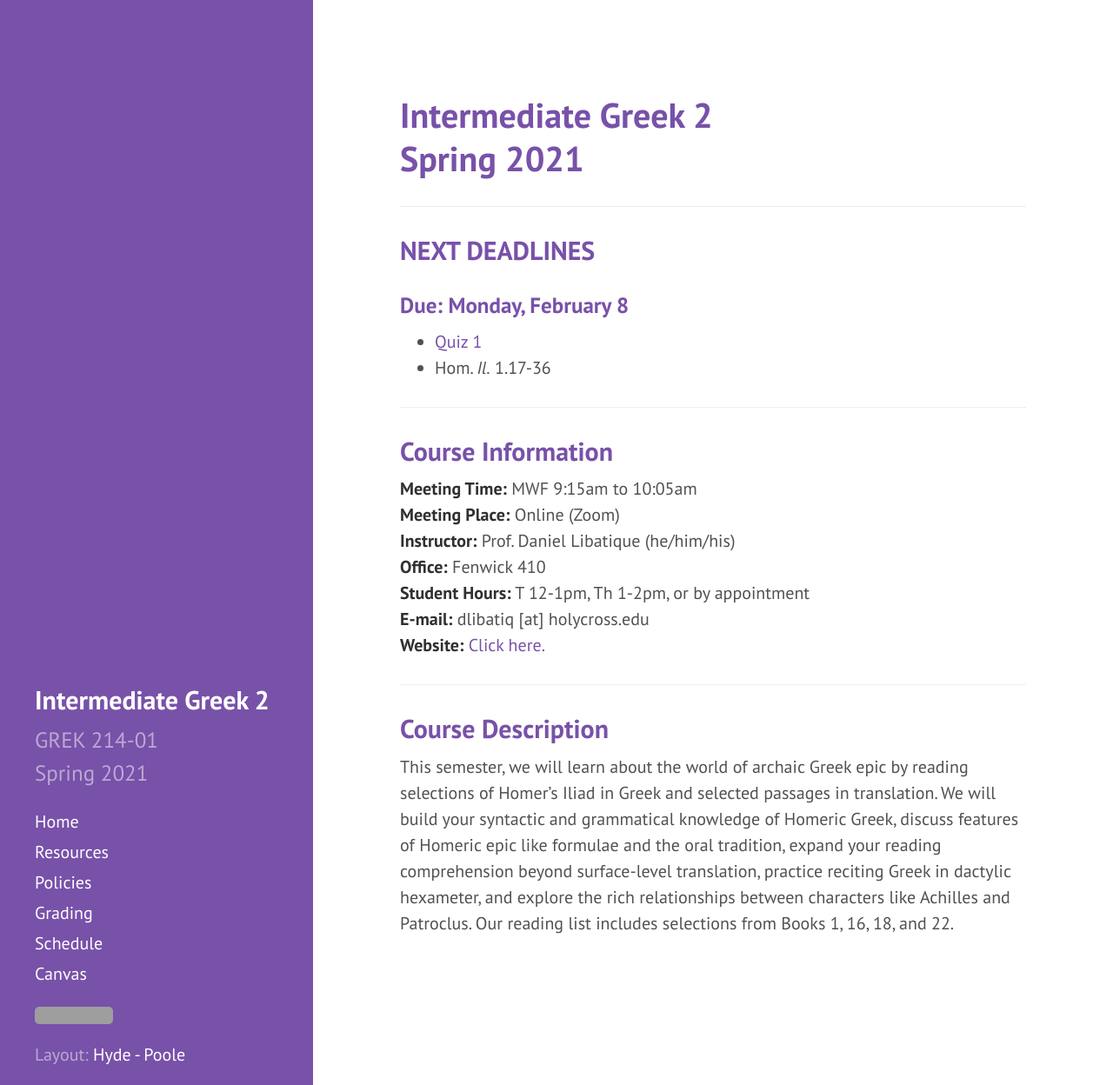
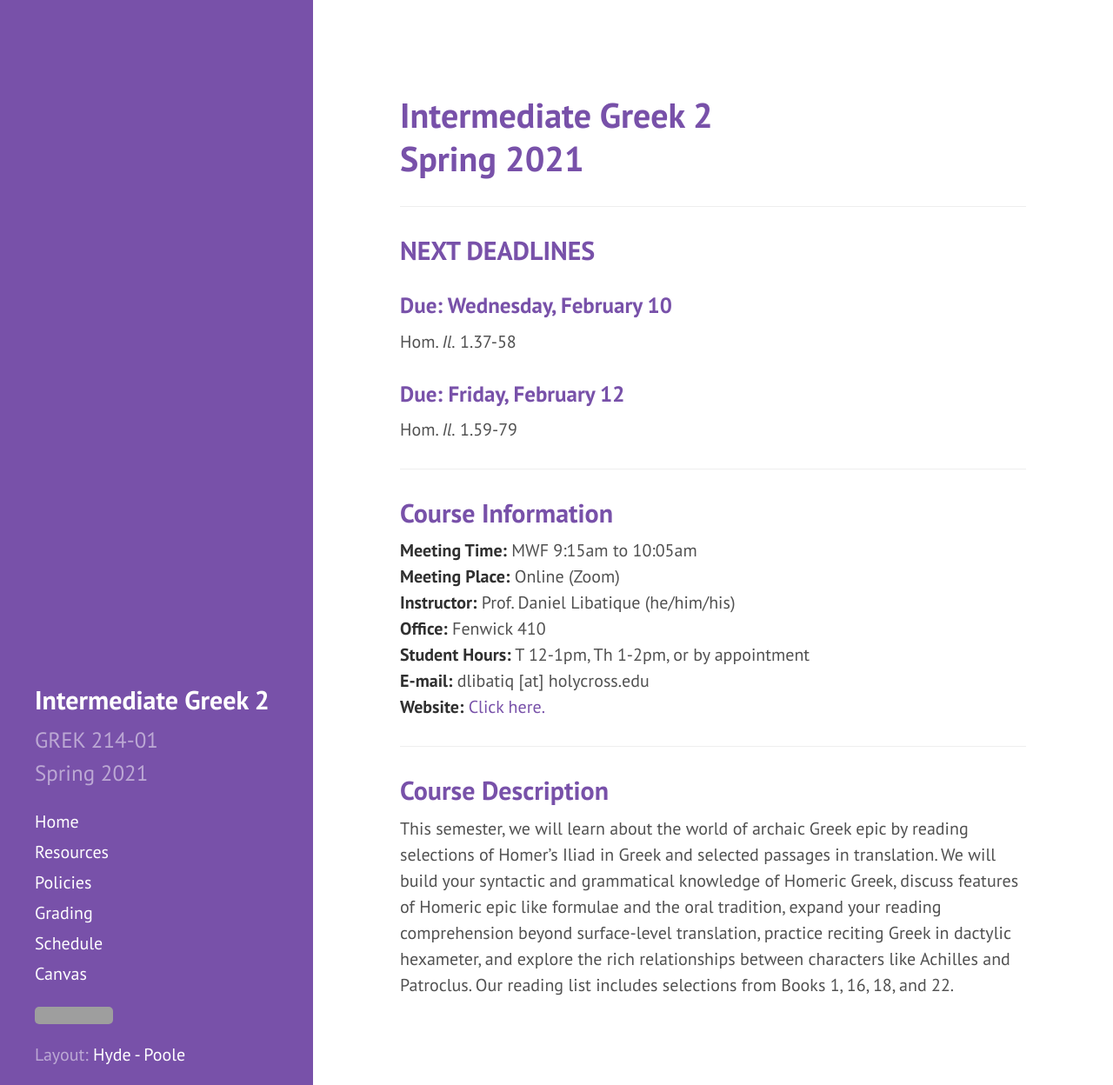
Before and after one commit to DLibatique/GREK214-S21, a Jekyll site: the page built from _pages/index.md, in a window 1280 px wide and 1248 px high. Shown: the whole window at 87% size. Built offline with Jekyll 4.4.1, drawn with Linux system fonts in a browser that asks for light colours; grey boxes are pictures that could not be loaded.

Commit message:
updated home page

```diff
--- a/_pages/index.md
+++ b/_pages/index.md
@@ -10,9 +10,11 @@ permalink: /
 
 ## NEXT DEADLINES
 
-### Due: Monday, February 8
-* [Quiz 1](https://hc.instructure.com/courses/2941/assignments/31052)
-* Hom. *Il.* 1.17-36
+### Due: Wednesday, February 10
+Hom. *Il.* 1.37-58
+
+### Due: Friday, February 12
+Hom. *Il.* 1.59-79
 
 ***
 
```
